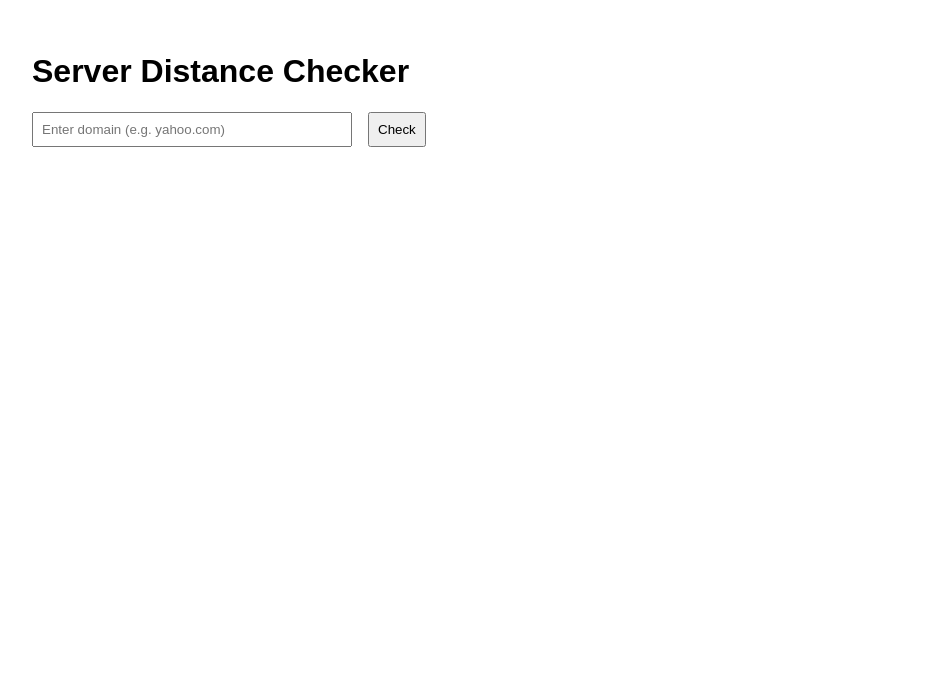
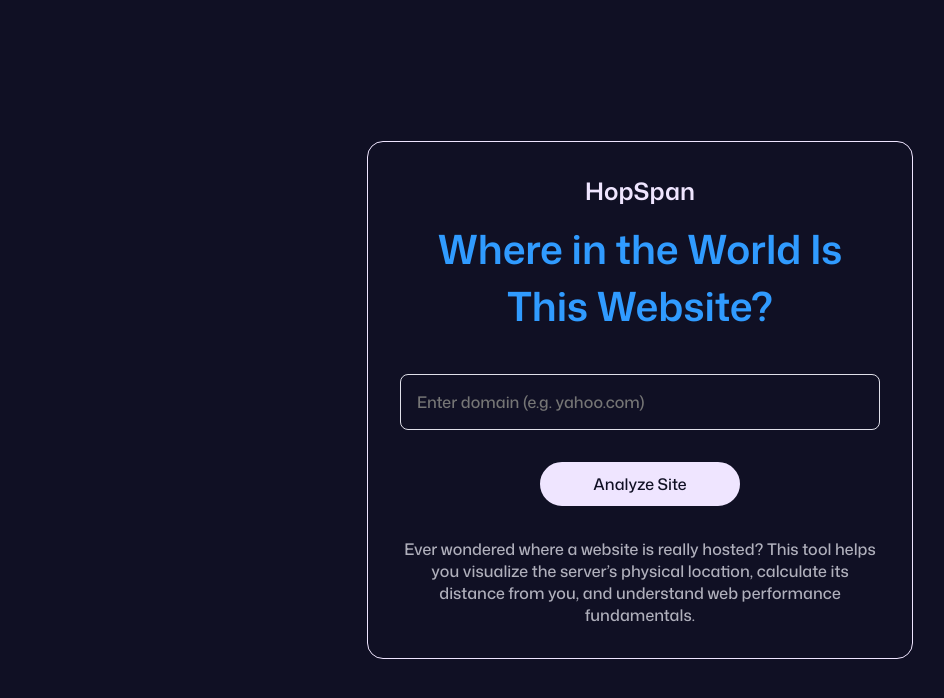
Before and after one commit to edraprasetio/hopspan, a React (Create React App) app in the folder client/: page / in a window 1280 px wide. Shown: the top 698 px of the page, without its empty margins (0-944 px from the left). Built offline with nearby package versions, Linux system fonts and the light colour scheme.

Commit message:
Add dark theme

```diff
--- a/client/src/App.tsx
+++ b/client/src/App.tsx
@@ -1,11 +1,17 @@
 import React from 'react'
 import Main from './pages/Main'
+import { ThemeProvider } from '@emotion/react'
+import { defaultTheme } from './styles/theme'
 
 function App() {
     return (
-        <div>
-            <Main />
-        </div>
+        <>
+            <ThemeProvider theme={defaultTheme}>
+                <div>
+                    <Main />
+                </div>
+            </ThemeProvider>
+        </>
     )
 }
 
--- a/client/src/components/atoms/button.tsx
+++ b/client/src/components/atoms/button.tsx
@@ -27,3 +27,25 @@ export const MediumBlackButton = styled(BigBlackButton)`
     font-size: 18px;
     color: #ffffff;
 `
+
+export const WhiteButton = styled.button`
+    display: flex;
+    padding: 8px 32px;
+    border-radius: 36px;
+    align-items: center;
+    justify-content: center;
+    border: 3px solid ${(props) => props.theme.primaryColor.white[1]};
+    background-color: ${(props) => props.theme.primaryColor.white[1]};
+    color: ${(props) => props.theme.primaryColor.black[1]};
+
+    transition: background-color 0.3s ease, border-color 0.3s ease, color 0.3s ease;
+    &:hover {
+        border: 3px solid ${(props) => props.theme.primaryColor.blue[3]};
+        background-color: ${(props) => props.theme.primaryColor.blue[3]};
+        color: ${(props) => props.theme.primaryColor.white[1]};
+    }
+    &:active {
+        background-color: ${(props) => props.theme.primaryColor.white[1]};
+        color: ${(props) => props.theme.primaryColor.blue[3]};
+    }
+`
--- /dev/null
+++ b/client/src/components/atoms/input.tsx
@@ -0,0 +1,69 @@
+import styled from '@emotion/styled'
+import { useState } from 'react'
+import { Paragraph14, Paragraph16 } from '../../styles/typography'
+
+const StyledInputContainer = styled.div`
+    display: flex;
+    flex-direction: column;
+    position: relative;
+    width: 100%;
+`
+
+const StyledLabel = styled.label`
+    margin-bottom: 8px;
+    font-size: 14px;
+    font-weight: 500;
+    color: ${(props) => props.theme.primaryColor.black[1]};
+    text-align: left;
+`
+
+const StyledInput = styled.input`
+    padding: 16px 16px;
+    background-color: ${(props) => props.theme.primaryColor.black[1]};
+    border: 1px solid #e0e0e9;
+    border-radius: 8px;
+    font-size: 16px;
+    outline: none;
+    transition: border-color 0.3s ease;
+    font-family: MonaSans-Medium;
+    font-size: 16px;
+    color: ${(props) => props.theme.primaryColor.white[1]};
+
+    &:focus {
+        border-color: ${(props) => props.theme.primaryColor.blue[1]};
+    }
+
+    &.error {
+        border-color: #cf8081;
+        &:focus {
+            background-color: ${(props) => props.theme.primaryColor.black[1]};
+            border-color: ${(props) => props.theme.primaryColor.blue[1]};
+        }
+    }
+`
+
+const StyledMessage = styled.span`
+    text-align: right;
+    margin-top: 4px;
+    font-size: 12px;
+    color: ${(props) => props.theme.primaryColor.black[1]};
+`
+
+const CustomInput = ({ label, status, message, ...inputProps }: any) => {
+    const displayedMessage = status === 'error' ? message : message || ''
+    return (
+        <StyledInputContainer>
+            <StyledLabel>
+                <Paragraph16 style={{ color: '#1A73E8' }}>{label}</Paragraph16>
+            </StyledLabel>
+            <StyledInput {...inputProps} className={status === 'error' ? 'error' : ''} />
+            {displayedMessage && (
+                <StyledMessage>
+                    <Paragraph14>{displayedMessage}</Paragraph14>
+                </StyledMessage>
+            )}
+        </StyledInputContainer>
+    )
+}
+
+export default CustomInput
--- a/client/src/components/atoms/map.tsx
+++ b/client/src/components/atoms/map.tsx
@@ -1,7 +1,17 @@
 import { MapContainer, TileLayer, Marker, Popup, Polyline } from 'react-leaflet'
 import 'leaflet/dist/leaflet.css'
 import L from 'leaflet'
-import customIconUrl from '../../assets/icons/marker_blue3.svg'
+import customIconUrl from '../../assets/icons/marker_blue2.svg'
+import styled from '@emotion/styled'
+
+const DarkMapWrapper = styled.div`
+    .leaflet-layer,
+    .leaflet-control-zoom-in,
+    .leaflet-control-zoom-out,
+    .leaflet-control-attribution {
+        filter: invert(100%) hue-rotate(180deg) brightness(95%) contrast(90%);
+    }
+`
 
 const customIcon = L.icon({
     iconUrl: customIconUrl,
@@ -25,6 +35,7 @@ const MapView = ({ center, markers = [] }: MapProps) => {
     const polylinePositions = markers.length >= 2 ? (markers.map((marker) => [marker.lat, marker.lng]) as [number, number][]) : []
 
     return (
+        <DarkMapWrapper>
             <MapContainer center={[center.lat, center.lng]} zoom={4} style={{ height: '400px', width: '100%' }}>
                 <TileLayer url='https://{s}.tile.openstreetmap.org/{z}/{x}/{y}.png' attribution='&copy; <a href="http://osm.org/copyright">OpenStreetMap</a> contributors' />
                 {markers.map((marker, idx) => (
@@ -36,7 +47,7 @@ const MapView = ({ center, markers = [] }: MapProps) => {
                     <Polyline
                         positions={polylinePositions}
                         pathOptions={{
-                        color: '#1A73E8',
+                            color: '#309BFF',
                             weight: 4,
                             dashArray: '0',
                             opacity: 0.7,
@@ -44,6 +55,7 @@ const MapView = ({ center, markers = [] }: MapProps) => {
                     />
                 )}
             </MapContainer>
+        </DarkMapWrapper>
     )
 }
 
--- /dev/null
+++ b/client/src/components/home.tsx
@@ -0,0 +1,26 @@
+import styled from '@emotion/styled'
+
+export const HomeBackground = styled.div`
+    width: 100%;
+    height: 100vh;
+    background-color: ${(props) => props.theme.primaryColor.black[1]};
+    display: flex;
+    flex-direction: column;
+    justify-content: center;
+    align-items: center;
+`
+
+export const Card = styled.div`
+    width: 480px;
+    display: flex;
+    flex-direction: column;
+    gap: 32px;
+    padding: 32px;
+    border-radius: 16px;
+    background-color: ${(props) => props.theme.primaryColor.black[1]};
+    color: ${(props) => props.theme.primaryColor.grey[2]};
+    border-style: solid;
+    border-width: thin;
+    align-items: center;
+    border-color: ${(props) => props.theme.primaryColor.white[1]};
+`
--- a/client/src/components/home/background.tsx
+++ /dev/null
@@ -1,12 +0,0 @@
-import styled from '@emotion/styled'
-
-export const HomeBackground = styled.div`
-    width: 100%;
-    height: 100vh;
-    background-color: #fcfcfc;
-    display: flex;
-    flex-direction: column;
-    gap: 32px;
-    justify-content: center;
-    align-items: center;
-`
--- a/client/src/pages/Home.tsx
+++ b/client/src/pages/Home.tsx
@@ -1,8 +1,10 @@
 import { useState } from 'react'
-import { HomeBackground } from '../components/home/background'
+import { Card, HomeBackground } from '../components/home'
 import axios from 'axios'
 import MapView from '../components/atoms/map'
-import { css } from '@emotion/react'
+import { Header16, Header24, Header40, Paragraph16 } from '../styles/typography'
+import CustomInput from '../components/atoms/input'
+import { WhiteButton } from '../components/atoms/button'
 
 type LocationInfo = {
     city: string
@@ -18,8 +20,6 @@ type Result = {
     clientLocation: LocationInfo
     distance: string
 }
-
-const homeCSS = css``
 
 export const Home = () => {
     const [domain, setDomain] = useState('')
@@ -41,20 +41,27 @@ export const Home = () => {
     }
 
     return (
-        <div style={{ padding: '2rem', fontFamily: 'Arial' }}>
-            <h1>Server Distance Checker</h1>
-            <form onSubmit={handleSubmit}>
-                <input value={domain} onChange={(e) => setDomain(e.target.value)} placeholder='Enter domain (e.g. yahoo.com)' style={{ padding: '0.5rem', width: '300px' }} />
-                <button type='submit' style={{ marginLeft: '1rem', padding: '0.5rem' }}>
-                    Check
-                </button>
+        <HomeBackground>
+            <Card>
+                <div style={{ display: 'flex', flexDirection: 'column', gap: '12px', alignItems: 'center' }}>
+                    <Header24 style={{ color: '#EFE5FF' }}>HopSpan</Header24>
+                    <Header40 style={{ color: '#309BFF', textAlign: 'center' }}>Where in the World Is This Website?</Header40>
+                </div>
+
+                <form onSubmit={handleSubmit} style={{ display: 'flex', flexDirection: 'column', gap: '32px', alignItems: 'center', width: '100%' }}>
+                    <CustomInput value={domain} onChange={(e: React.ChangeEvent<HTMLInputElement>) => setDomain(e.target.value)} placeholder='Enter domain (e.g. yahoo.com)' />
+                    <WhiteButton type='submit' style={{ width: '200px' }}>
+                        <Header16>Analyze Site</Header16>
+                    </WhiteButton>
                 </form>
 
                 {error && <p style={{ color: 'red' }}>{error}</p>}
 
+                <Paragraph16 style={{ textAlign: 'center' }}>Ever wondered where a website is really hosted? This tool helps you visualize the server’s physical location, calculate its distance from you, and understand web performance fundamentals.</Paragraph16>
+
                 {result && (
                     <div style={{ marginTop: '2rem' }}>
-                    <h2>Results</h2>
+                        <Header24>Results</Header24>
                         <p>
                             <strong>Distance:</strong> {result.distance} km
                         </p>
@@ -90,6 +97,7 @@ export const Home = () => {
                         />
                     </div>
                 )}
-        </div>
+            </Card>
+        </HomeBackground>
     )
 }
--- a/client/src/pages/Practice.tsx
+++ b/client/src/pages/Practice.tsx
@@ -1,5 +1,5 @@
 import { MediumBlackButton } from '../components/atoms/button'
-import { HomeBackground } from '../components/home/background'
+import { HomeBackground } from '../components/home'
 
 export const Practice = () => {
     return (
--- /dev/null
+++ b/client/src/styles/theme.ts
@@ -0,0 +1,35 @@
+import { Theme } from '@emotion/react'
+
+export const defaultTheme: Theme = {
+    primaryColor: {
+        beige: {
+            1: '#E5D3B3',
+        },
+        black: {
+            1: '#101024',
+        },
+        blue: {
+            1: '#309BFF',
+            2: '#6590FF',
+            3: '#1a73e8',
+        },
+        grey: {
+            1: '#827B8E',
+            2: '#B0B0BC',
+        },
+        orange: {
+            1: '  #FFB74D',
+        },
+        white: {
+            1: '#EFE5FF',
+            2: '#F7FAF4',
+            3: '#EAF8FB',
+        },
+    },
+    breakPoints: {
+        tablet: '1420px',
+        miniTablet: '1240px',
+        largePhone: '940px',
+        phone: '700px',
+    },
+}
--- /dev/null
+++ b/client/src/styles/typography.tsx
@@ -0,0 +1,40 @@
+import styled from '@emotion/styled'
+
+export const Header16 = styled.div`
+    font-family: MonaSans-Medium;
+    font-size: 16px;
+`
+
+export const Header20 = styled.div`
+    font-family: MonaSans-Medium;
+    font-size: 20px;
+`
+
+export const Header24 = styled.div`
+    font-family: MonaSans-SemiBold;
+    font-size: 24px;
+`
+
+export const Header32 = styled.div`
+    font-family: MonaSans-SemiBold;
+    font-size: 32px;
+`
+
+export const Header40 = styled.div`
+    font-family: MonaSans-SemiBold;
+    font-size: 40px;
+`
+
+export const Header64 = styled.div`
+    font-family: MonaSans-SemiBold;
+    font-size: 64px;
+`
+export const Paragraph14 = styled.div`
+    font-family: MonaSans-Medium;
+    font-size: 14px;
+`
+
+export const Paragraph16 = styled.div`
+    font-family: MonaSans-Medium;
+    font-size: 16px;
+`
```
Also changed, not shown: client/src/styles/emotion.ts (added, +36 -0 lines). Lines whose indentation alone changed are shown as unchanged.
